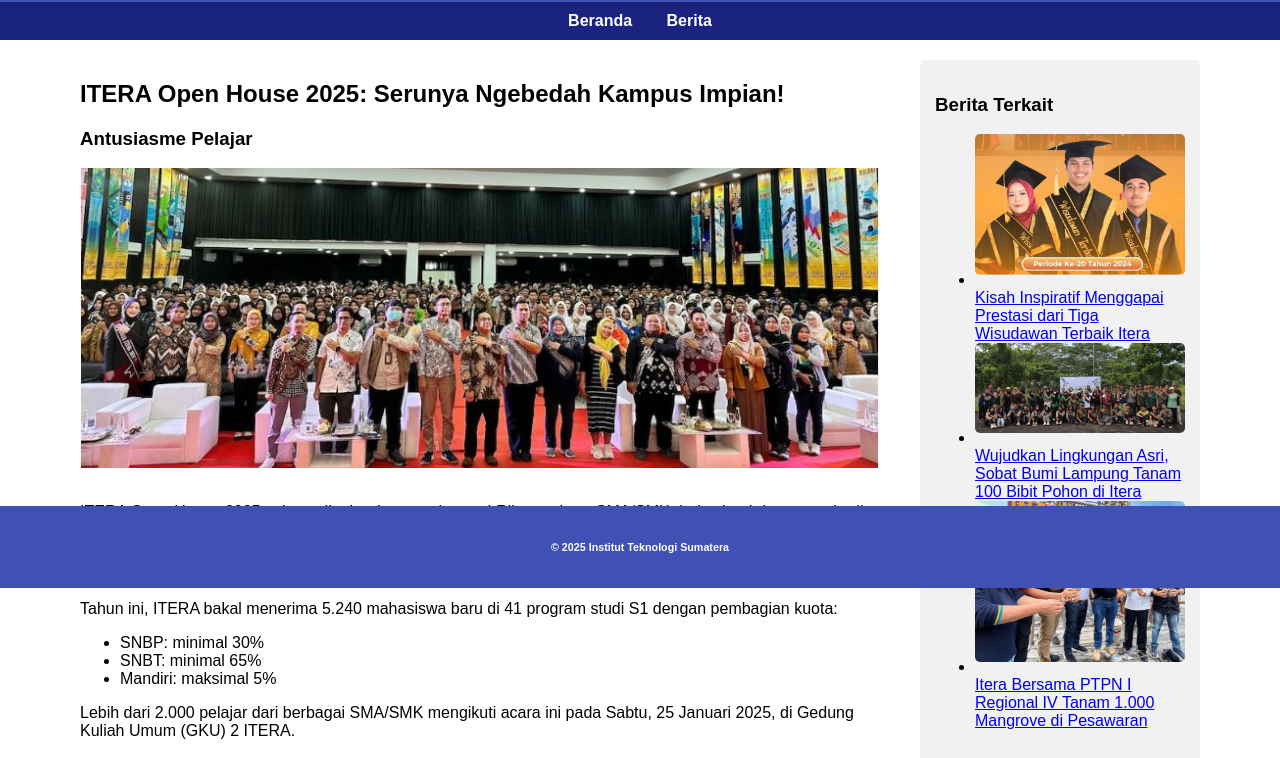
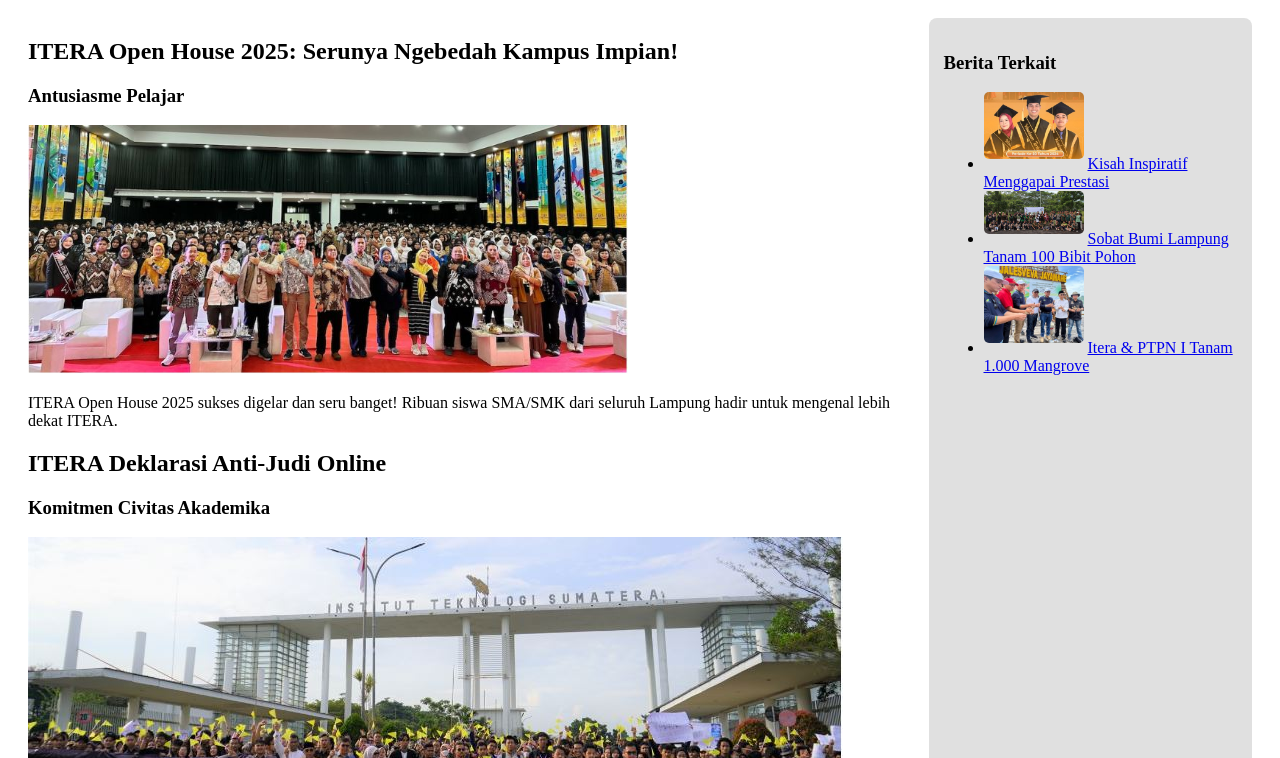
Before and after one commit to reynaldi116/tugas2, a plain HTML site: page berita.html in a window 1280 px wide. Shown: the part 212-970 px from the top of the page. Drawn offline with Linux system fonts and the light colour scheme.

Commit message:
Update berita.html

```diff
--- a/berita.html
+++ b/berita.html
@@ -4,92 +4,10 @@
     <meta charset="UTF-8">
     <meta name="viewport" content="width=device-width, initial-scale=1.0">
     <title>ITERA - Berita</title>
-    <style>
-        body {
-            font-family: Arial, sans-serif;
-            margin: 0;
-            padding: 0;
-            display: flex;
-            flex-direction: column;
-            align-items: center;
-        }
-        header {
-            background-color: #3f51b5;
-            color: white;
-            padding: 15px;
-            text-align: center;
-            width: 100%;
-        }
-        nav {
-            background-color: #1a237e;
-            padding: 10px;
-            text-align: center;
-            width: 100%;
-        }
-        nav a {
-            color: white;
-            margin: 0 15px;
-            text-decoration: none;
-            font-weight: bold;
-        }
-        nav a:hover {
-            color: #ffeb3b;
-            transform: scale(1.1);
-            background-color: rgba(255, 255, 255, 0.2);
-            border-radius: 5px;
-        }
-        main {
-            padding: 20px;
-            max-width: 800px;
-        }
-        .table-container {
-            overflow-x: auto;
-            max-width: 100%;
-        }
-        table {
-            width: 100%;
-            border-collapse: collapse;
-            margin-top: 20px;
-            min-width: 600px;
-        }
-        table, th, td {
-            border: 1px solid black;
-        }
-        th, td {
-            padding: 10px;
-            text-align: left;
-        }
-        footer {
-            background-color: #3f51b5;
-            color: white;
-            text-align: center;
-            padding: 10px;
-            position: fixed;
-            bottom: 0;
-            width: 100%;
-        }
-        .news-image {
-            width: 100%;
-            max-height: 300px;
-            object-fit: cover;
-            margin-bottom: 15px;
-        }
-        aside {
-            background-color: #f1f1f1;
-            padding: 15px;
-            margin: 20px;
-            width: 250px;
-            border-radius: 5px;
-        }
-        header img {
-            height: 100px;
-            margin-right: 15px;
-        }
-    </style>
 </head>
 <body>
     <header>
-        <img src="images/logo_itera.png" alt="Logo ITERA">
+        <img src="images/logo_itera.png" alt="Logo ITERA" style="width: 100px; height: auto;">
         <h1>Berita Seputar ITERA</h1>
     </header>
 
@@ -98,32 +16,18 @@
         <a href="berita.html">Berita</a>
     </nav>
 
-    <div style="display: flex;">
-        <main>
+    <main style="display: flex; gap: 20px; padding: 20px;">
+        <section style="flex: 3;">
             <article>
                 <h2>ITERA Open House 2025: Serunya Ngebedah Kampus Impian!</h2>
                 <h3>Antusiasme Pelajar</h3>
-                <img src="images/itera_open_house.JPG" alt="ITERA Open House 2025" class="news-image">
+                <img src="images/itera_open_house.JPG" alt="ITERA Open House 2025" style="width: 100%; max-width: 600px; height: auto;">
                 <p>ITERA Open House 2025 sukses digelar dan seru banget! Ribuan siswa SMA/SMK dari seluruh Lampung hadir untuk mengenal lebih dekat ITERA.</p>
-                <h4>Kuota Mahasiswa Baru</h4>
-                <p>Tahun ini, ITERA bakal menerima 5.240 mahasiswa baru di 41 program studi S1 dengan pembagian kuota:</p>
-                <ul>
-                    <li>SNBP: minimal 30%</li>
-                    <li>SNBT: minimal 65%</li>
-                    <li>Mandiri: maksimal 5%</li>
-                </ul>
-                <p>Lebih dari 2.000 pelajar dari berbagai SMA/SMK mengikuti acara ini pada Sabtu, 25 Januari 2025, di Gedung Kuliah Umum (GKU) 2 ITERA.</p>
-                <h4>Halaman Lengkap PMB ITERA</h4>
-                    <p>Berita-berita penerimaan mahasiswa baru ITERA di tautan  berikut ini.
-                        <a href="https://pmb.itera.ac.id/">PMB ITERA</a></p>
             </article>
-
             <article>
-                <br>
-                <br>
                 <h2>ITERA Deklarasi Anti-Judi Online</h2>
                 <h3>Komitmen Civitas Akademika</h3>
-                <img src="images/itera_anti_judol.JPG" alt="Deklarasi Anti-Judi Online" class="news-image">
+                <img src="images/itera_anti_judol.JPG" alt="Deklarasi Anti-Judi Online">
                 <p>Bandar Lampung – ITERA menggelar Deklarasi Anti-Judi Online di gerbang utama kampus pada Jumat (14/2), demi menciptakan lingkungan akademik bersih dari perjudian daring.</p>
                 <h4>Poin-Poin Deklarasi</h4>
                 <p>Puncak acara ditandai dengan pembacaan deklarasi oleh perwakilan dosen, tenaga pendidik, dan mahasiswa, yang mencakup tiga poin utama:</p>
@@ -135,34 +39,32 @@
                 <h5>Testimoni Mahasiswa</h5>
                 <p>Presiden Mahasiswa KM-ITERA menyoroti dampak finansial judi online, yang sering kali berujung pada penggunaan pinjaman online.</p>
                 <h6>Berita Terlengkap Seputar ITERA</h6>
-                <p>Akses berita-berita terkini ITERA di tautan  berikut ini. Ada banyak informasi edukatif dan kerjasam yang dilakukan oleh itera.
+                <p>Akses berita-berita terkini ITERA di tautan berikut ini.
                     <a href="https://www.itera.ac.id/berita/">Berita ITERA</a></p>
-                <br>
-                <br>
-                <br>
-                <br>
-                <br>
             </article>
-        </main>
+        </section>
 
-        <aside>
+        <aside style="flex: 1; background-color: #e0e0e0; padding: 15px; border-radius: 8px;">
             <h3>Berita Terkait</h3>
             <ul>
                 <li>
-                    <img src="images/berita1.JPG" alt="Berita Terkait" style="width: 100%; border-radius: 5px; margin-bottom: 10px;">
+                    <img src="images/berita1.jpg" alt="Berita Terkait" style="width: 100px; height: auto; border-radius: 5px; margin-bottom: 10px;">
                     <a href="https://www.itera.ac.id/kisah-inspiratif-menggapai-prestasi-dari-tiga-wisudawan-terbaik-itera/">
-                    Kisah Inspiratif Menggapai Prestasi dari Tiga Wisudawan Terbaik Itera</a></li>
+                    Kisah Inspiratif Menggapai Prestasi</a>
+                </li>
                 <li>
-                    <img src="images/berita2.JPG" alt="Berita Terkait" style="width: 100%; border-radius: 5px; margin-bottom: 10px;">
+                    <img src="images/berita2.JPG" alt="Berita Terkait" style="width: 100px; height: auto; border-radius: 5px; margin-bottom: 10px;">
                     <a href="https://www.itera.ac.id/wujudkan-lingkungan-asri-sobat-bumi-lampung-tanam-100-bibit-pohon-di-itera/">
-                    Wujudkan Lingkungan Asri, Sobat Bumi Lampung Tanam 100 Bibit Pohon di Itera</a></li>
+                    Sobat Bumi Lampung Tanam 100 Bibit Pohon</a>
+                </li>
                 <li>
-                    <img src="images/berita3.JPG" alt="Berita Terkait" style="width: 100%; border-radius: 5px; margin-bottom: 10px;">
+                    <img src="images/berita3.JPG" alt="Berita Terkait" style="width: 100px; height: auto; border-radius: 5px; margin-bottom: 10px;">
                     <a href="https://www.itera.ac.id/itera-bersama-ptpn-i-regional-iv-tanam-1-000-mangrove-dan-replantasi-terumbu-karang-di-pesawaran/">
-                    Itera Bersama PTPN I Regional IV Tanam 1.000 Mangrove di Pesawaran</a></li>
+                    Itera & PTPN I Tanam 1.000 Mangrove</a>
+                </li>
             </ul>
         </aside>
-    </div>
+    </main>
 
     <footer>
         <h6>&copy; 2025 Institut Teknologi Sumatera</h6>
```
